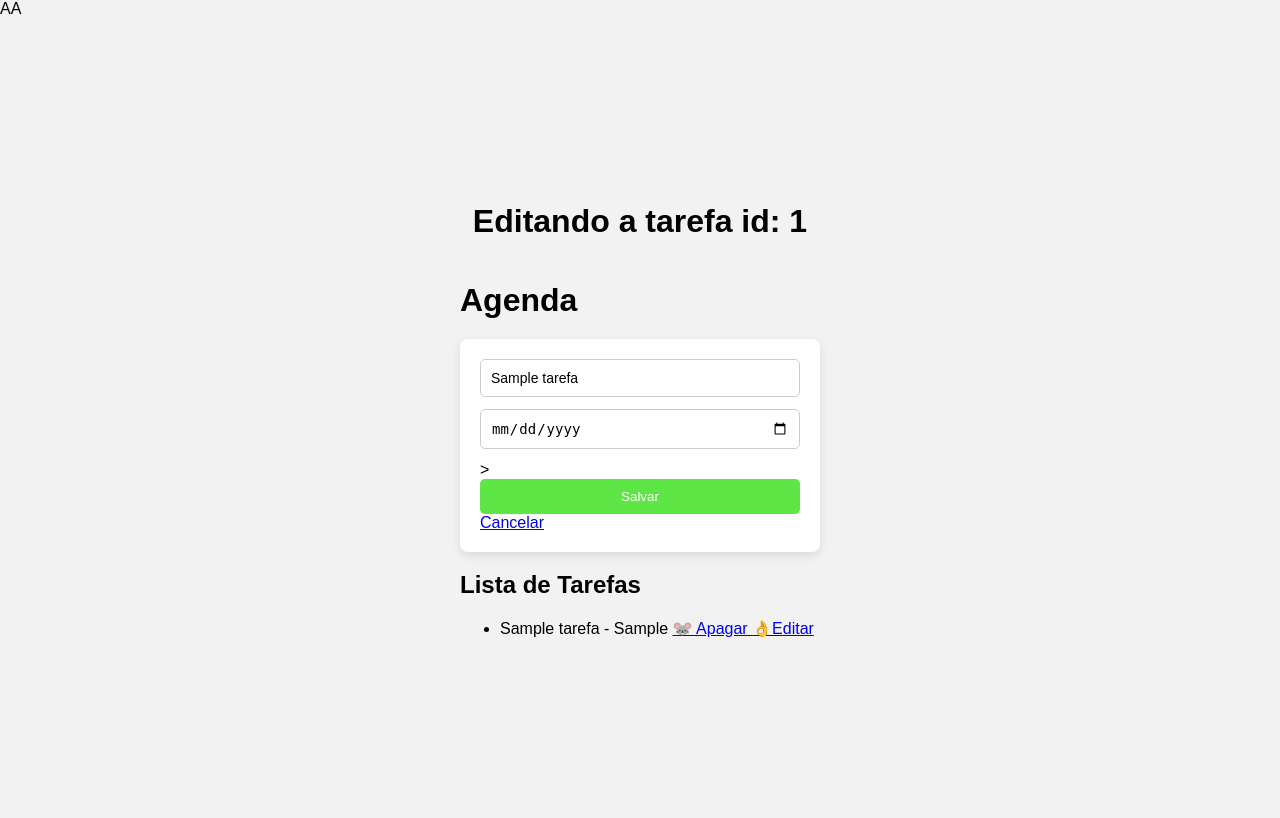
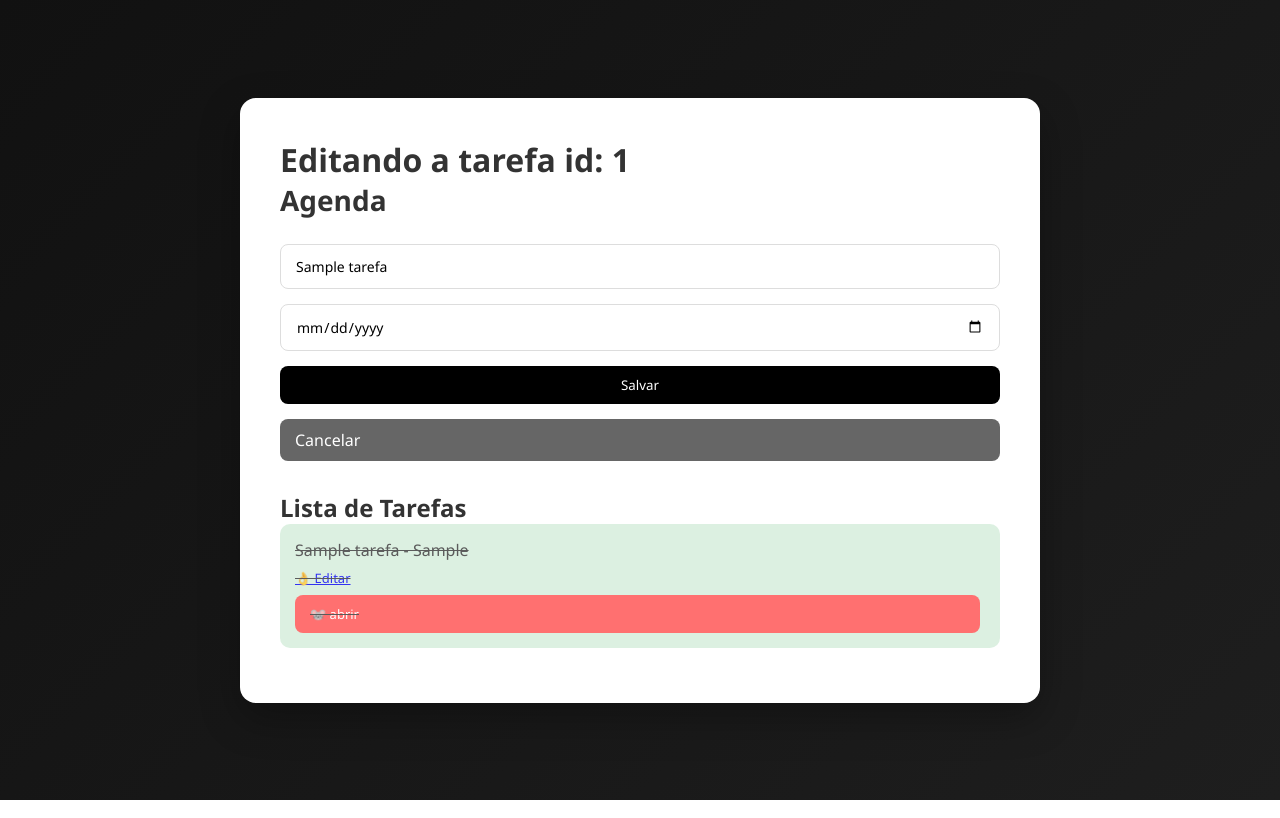
Before and after one commit to RickTheBestDev/Agenda, a Flask app: page /update/1 in a window 1280 px wide. Run offline with Flask 3, Linux system fonts and the light colour scheme; tables that the repository leaves empty hold one stand-in row (values such as "Sample post").

Commit message:
Feat: estilizando o site e arrumando rota html

```diff
--- a/static/style.css
+++ b/static/style.css
@@ -1,131 +1,171 @@
-/* =========================
-   ESTILO GERAL
-========================= */
-body {
+/* RESET */
+* {
     margin: 0;
     padding: 0;
-    font-family: Arial, sans-serif;
-    background-color: #f2f2f2;
+    box-sizing: border-box;
+    font-family: 'Segoe UI', Arial, sans-serif;
 }
 
-/* =========================
-   CONTAINER DA PÁGINA
-========================= */
+/* FUNDO GERAL */
+body {
+    background: linear-gradient(135deg, #111, #1e1e1e);
+    min-height: 100vh;
+    display: flex;
+    justify-content: center;
+    align-items: center;
+    color: #fff;
+}
+
+/* CONTAINER PRINCIPAL */
 .pagina {
-    min-height: 100vh;
+    width: 95%;
+    max-width: 800px;
+    background: #ffffff;
+    padding: 40px;
+    border-radius: 16px;
+    box-shadow: 0 15px 40px rgba(0,0,0,0.3);
+    color: #333;
+}
 
+/* TITULOS */
+.titulo {
+    margin-bottom: 25px;
+    font-size: 28px;
+    font-weight: 600;
+}
+
+/* FORM */
+form {
     display: flex;
     flex-direction: column;
-    align-items: center;
-    justify-content: center;
+    gap: 15px;
+    margin-bottom: 30px;
 }
 
-/* =========================
-   TÍTULO
-========================= */
-h1 {
+/* INPUTS */
+.input-bonito {
+    padding: 12px 15px;
+    border-radius: 8px;
+    border: 1px solid #ddd;
+    font-size: 14px;
+    transition: 0.3s;
+}
+
+.input-bonito:focus {
+    outline: none;
+    border: 1px solid #000;
+    box-shadow: 0 0 0 2px rgba(0,0,0,0.1);
+}
+
+/* BOTÕES */
+button,
+.botao-link,
+a.btn {
+    padding: 10px 15px;
+    border-radius: 8px;
+    border: none;
+    cursor: pointer;
+    font-weight: 500;
+    text-decoration: none;
+    transition: 0.3s;
+    display: inline-block;
+}
+
+/* BOTÃO PRINCIPAL */
+.btn-adicionar {
+    background: #000;
+    color: #fff;
+}
+
+.btn-adicionar:hover {
+    background: #333;
+}
+
+/* BOTÕES SECUNDÁRIOS */
+.btn-danger {
+    background: #ff4d4d;
+    color: #fff;
+}
+
+.btn-danger:hover {
+    background: #cc0000;
+}
+
+.btn-success {
+    background: #28a745;
+    color: #fff;
+}
+
+.btn-success:hover {
+    background: #1e7e34;
+}
+
+.btn-secondary {
+    background: #666;
+    color: #fff;
+}
+
+/* LISTA */
+ul {
+    list-style: none;
+}
+
+li {
+    background: #f4f4f4;
+    padding: 15px;
+    border-radius: 10px;
+    margin-bottom: 15px;
+    display: flex;
+    flex-direction: column;
+    gap: 8px;
+    transition: 0.3s;
+}
+
+li:hover {
+    transform: scale(1.02);
+}
+
+/* TAREFA FINALIZADA */
+.tarefa-encerrado {
+    background: #d4edda;
+    text-decoration: line-through;
+    opacity: 0.8;
+}
+
+/* LINKS DENTRO DA TAREFA */
+li a {
+    font-size: 13px;
+    margin-right: 5px;
+}
+
+/* HOME */
+.home {
+    text-align: center;
+    margin-top: 40px;
+}
+
+.boas-vindas {
+    font-size: 24px;
     margin-bottom: 20px;
 }
 
-/* =========================
-   FORMULÁRIO
-========================= */
-form {
-    background-color: white;
-    padding: 20px;
-    width: 320px;
-
-    border-radius: 8px;
-    box-shadow: 0 4px 10px rgba(0,0,0,0.1);
-
-    display: flex;
-    flex-direction: column;
+.botao-link {
+    background: #000;
+    color: #fff;
+    padding: 12px 20px;
 }
 
-/* =========================
-   INPUTS
-========================= */
-form input {
-    margin-bottom: 12px;
-    padding: 10px;
-    font-size: 14px;
-
-    border: 1px solid #ccc;
-    border-radius: 5px;
+.botao-link:hover {
+    background: #333;
 }
 
-form input:focus {
-    outline: none;
-    border-color: #4f46e5;
+/* RESPONSIVO */
+@media (max-width: 600px) {
+    .pagina {
+        padding: 20px;
+    }
+
+    li {
+        font-size: 14px;
+    }
 }
-
-/* =========================
-   BOTÃO
-========================= */
-form button {
-    padding: 10px;
-    background-color: #5ee546;
-    color: white;
-
-    border: none;
-    border-radius: 5px;
-    cursor: pointer;
-}
-
-form button:hover {
-    background-color: #3b34c4;
-}
-
-/* =========================
-   TAREFA (CARD)
-========================= */
-.tarefa {
-    margin-top: 20px;
-    width: 320px;
-    background-color: white;
-    padding: 15px;
-
-    border-radius: 8px;
-    box-shadow: 0 4px 8px rgba(0,0,0,0.08);
-
-    text-align: center;
-}
-
-.tarefa h3 {
-    margin-bottom: 5px;
-}
-
-.tarefa .data {
-    font-size: 13px;
-    color: #667;
-}/* =========================
-   HOME
-========================= */
-.home {
-    display: flex;
-    flex-direction: column;
-    align-items: center;
-    gap: 20px;
-}
-
-/* TEXTO */
-.boas-vindas {
-    font-size: 18px;
-    color: #333333;
-}
-
-/* LINK COMO BOTÃO */
-.botao-link {
-    text-decoration: none;
-    background-color: #6e8646;
-    color: white;
-    padding: 12px 24px;
-    border-radius: 6px;
-    font-weight: bold;
-
-    transition: background-color 0.3s;
-}
-
-/* HOVER */
-.botao-link:hover {
-    background-color: #34c43e;}
--- a/templates/agenda.html
+++ b/templates/agenda.html
@@ -1,39 +1,76 @@
-AA{% extends "base.html" %}
+{% extends "base.html" %}
+
 {% block content %}
-
 <div class="container-principal">
 
     <h1 class="titulo">Agenda</h1>
 
     <form method="POST">
-       <input type="text" name="titulo-tarefa" class="input-bonito"
-              placeholder="Digite a tarefa..." value="{{tarefa_selecionada.titulo_tarefa if
-                tarefa_selecionada else ''}}"required>
+        <input type="text"
+               name="titulo-tarefa"
+               class="input-bonito"
+               placeholder="Digite a tarefa..."
+               value="{{ tarefa_selecionada.titulo_tarefa if tarefa_selecionada else '' }}"
+               required>
 
-        <input type="date" name="data-conclusao" class="input-bonito" value="{{tarefa_selecionada.data_conclusao if
-                tarefa_selecionada else ''}}"required>>
-
+        <input type="date"
+               name="data-conclusao"
+               class="input-bonito"
+               value="{{ tarefa_selecionada.data_conclusao if tarefa_selecionada else '' }}"
+               required>
 
         <button type="submit" class="btn-adicionar">Salvar</button>
 
         {% if tarefa_selecionada %}
-            <a href="{{url_for ('agenda') }}" class=" btn btn-secondary"> Cancelar </a>
+            <a href="{{ url_for('agenda') }}" class="btn btn-secondary">
+                Cancelar
+            </a>
         {% endif %}
+    </form>
 
-    </form>
     <h2>Lista de Tarefas</h2>
+
     {% if tarefas %}
         <ul>
             {% for tarefa in tarefas %}
-            <li>{{ tarefa.titulo_tarefa }} - {{ tarefa.data_conclusao }}
-              <a href="{{url_for ('delete', idTarefa=tarefa.id_tarefa) }}"> 🐭 Apagar </a>
-             <a href="{{url_for ('update', idTarefa=tarefa.id_tarefa) }}"> 👌Editar </a></li>
+                <li class="tarefa-finalizada {% if tarefa.encerrado == 1 %}tarefa-encerrado{% endif %}">
 
-              <!-- Controle para editar -->
+
+
+                    {{ tarefa.titulo_tarefa }} - {{ tarefa.data_conclusao }}
+
+                    <a href="{{ url_for('update', idTarefa=tarefa.id_tarefa) }}">
+                        👌 Editar
+                    </a>
+
+
+
+                    {% if tarefa.encerrado == 1 %}
+
+                    <a href="{{ url_for('abrir', idTarefa=tarefa.id_tarefa) }}"
+                           class="btn btn-danger">
+                            🐭 abrir
+                        </a>
+
+                    {% else %}
+
+                        <a href="{{ url_for('delete', idTarefa=tarefa.id_tarefa) }}"
+                           class="btn btn-danger">
+                            🐭 Apagar
+                        </a>
+
+                        <a href="{{ url_for('complete', idTarefa=tarefa.id_tarefa) }}"
+                           class="btn btn-success">
+                            Completar ✅
+                        </a>
+                    {% endif %}
+
+                </li>
             {% endfor %}
         </ul>
     {% else %}
         <p>Nenhuma tarefa cadastrada.</p>
     {% endif %}
 
+</div>
 {% endblock %}
```
Lines whose indentation alone changed are shown as unchanged.
